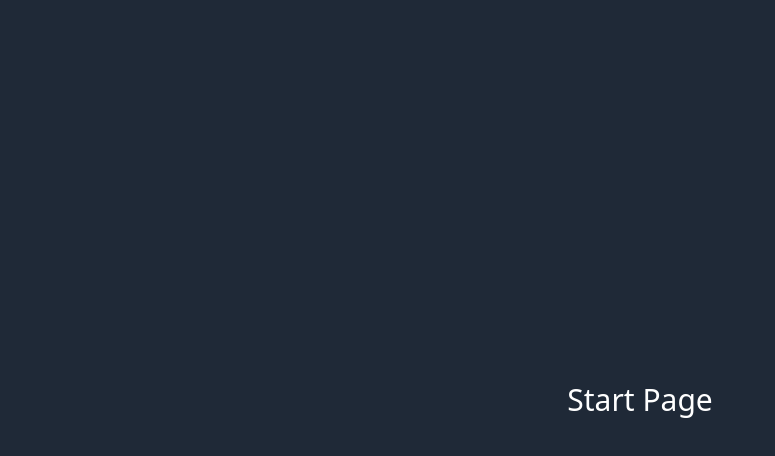
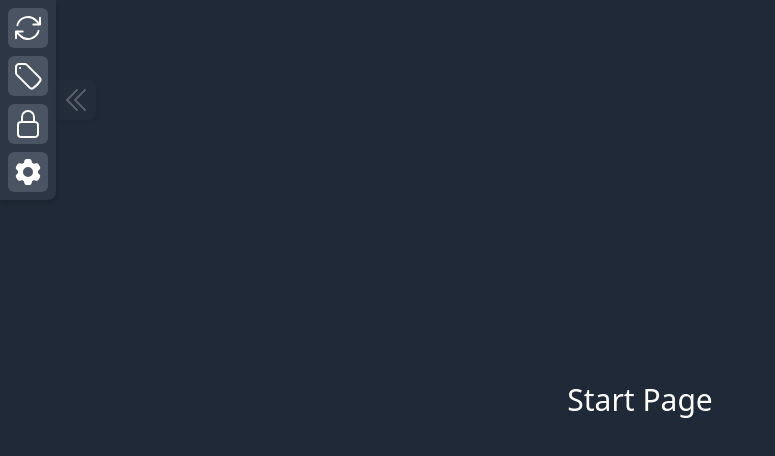
Before and after one commit to KiljanK/slider-logic, a React (Create React App) app: page / in a window 1280 px wide. Shown: the top 456 px of the page, without its empty margins (0-775 px from the left). Built offline with nearby package versions, Linux system fonts and the light colour scheme.

Commit message:
Added Basic Control Panel

```diff
--- a/src/App.jsx
+++ b/src/App.jsx
@@ -1,6 +1,20 @@
+import { useState } from "react";
+import ControlPanel from "./components/ControlPanel";
+import ShowStates from "./utility/ShowStates";
+
 function App() {
+	let [sliderSettings, setSliderSettings] = useState({});
+	let [labelDisplay, setLabelDisplay] = useState(ShowStates.SHORT);
+	let [lockDisplay, setLockDisplay] = useState(ShowStates.SHORT);
+
 	return (
 		<div className="min-w-screen min-h-screen bg-gray-800 text-white flex justify-center items-center">
+			<ControlPanel
+				labelDisplay={labelDisplay}
+				setLabelDisplay={setLabelDisplay}
+				lockDisplay={lockDisplay}
+				setLockDisplay={setLockDisplay}
+			/>
 			<p className="text-3xl">Start Page</p>
 		</div>
 	);
--- /dev/null
+++ b/src/components/ControlPanel.jsx
@@ -0,0 +1,227 @@
+import { useState } from "react";
+import toggleDisplayStates from "../utility/toggleDisplayStates";
+import ShowStates from "../utility/ShowStates";
+
+let ControlPanel = ({
+	labelDisplay,
+	setLabelDisplay,
+	lockDisplay,
+	setLockDisplay,
+}) => {
+	// region Setup
+
+	let [visibility, setVisibility] = useState(true);
+
+	let labelOnClick = () => {
+		toggleDisplayStates(labelDisplay, setLabelDisplay);
+	};
+
+	let lockOnClick = () => {
+		toggleDisplayStates(lockDisplay, setLockDisplay);
+	};
+
+	// region Icons
+
+	// HEROICONS chevron-double-left
+	let chevronLeft = (
+		<svg
+			xmlns="http://www.w3.org/2000/svg"
+			fill="none"
+			viewBox="0 0 24 24"
+			strokeWidth={1.5}
+			stroke="currentColor"
+			className="size-8"
+		>
+			<path
+				strokeLinecap="round"
+				strokeLinejoin="round"
+				d="m18.75 4.5-7.5 7.5 7.5 7.5m-6-15L5.25 12l7.5 7.5"
+			/>
+		</svg>
+	);
+
+	// HEROICONS
+	let reloadIcon = (
+		<svg
+			xmlns="http://www.w3.org/2000/svg"
+			fill="none"
+			viewBox="0 0 24 24"
+			strokeWidth={1.5}
+			stroke="currentColor"
+			className="size-8"
+		>
+			<path
+				strokeLinecap="round"
+				strokeLinejoin="round"
+				d="M16.023 9.348h4.992v-.001M2.985 19.644v-4.992m0 0h4.992m-4.993 0 3.181 3.183a8.25 8.25 0 0 0 13.803-3.7M4.031 9.865a8.25 8.25 0 0 1 13.803-3.7l3.181 3.182m0-4.991v4.99"
+			/>
+		</svg>
+	);
+
+	// HEROICONS tag
+	let labelsIcon = (
+		<svg
+			xmlns="http://www.w3.org/2000/svg"
+			fill="none"
+			viewBox="0 0 24 24"
+			strokeWidth={1.5}
+			stroke="currentColor"
+			className="size-8"
+		>
+			<path
+				strokeLinecap="round"
+				strokeLinejoin="round"
+				d="M9.568 3H5.25A2.25 2.25 0 0 0 3 5.25v4.318c0 .597.237 1.17.659 1.591l9.581 9.581c.699.699 1.78.872 2.607.33a18.095 18.095 0 0 0 5.223-5.223c.542-.827.369-1.908-.33-2.607L11.16 3.66A2.25 2.25 0 0 0 9.568 3Z"
+			/>
+			<path
+				strokeLinecap="round"
+				strokeLinejoin="round"
+				d="M6 6h.008v.008H6V6Z"
+			/>
+		</svg>
+	);
+
+	// HEROICONS tag (solid)
+	let labelsIconFull = (
+		<svg
+			xmlns="http://www.w3.org/2000/svg"
+			viewBox="0 0 24 24"
+			fill="currentColor"
+			className="size-8"
+		>
+			<path
+				fillRule="evenodd"
+				d="M5.25 2.25a3 3 0 0 0-3 3v4.318a3 3 0 0 0 .879 2.121l9.58 9.581c.92.92 2.39 1.186 3.548.428a18.849 18.849 0 0 0 5.441-5.44c.758-1.16.492-2.629-.428-3.548l-9.58-9.581a3 3 0 0 0-2.122-.879H5.25ZM6.375 7.5a1.125 1.125 0 1 0 0-2.25 1.125 1.125 0 0 0 0 2.25Z"
+				clipRule="evenodd"
+			/>
+		</svg>
+	);
+
+	// HEROICONS lock-closed
+	let lockIcon = (
+		<svg
+			xmlns="http://www.w3.org/2000/svg"
+			fill="none"
+			viewBox="0 0 24 24"
+			strokeWidth={1.5}
+			stroke="currentColor"
+			className="size-8"
+		>
+			<path
+				strokeLinecap="round"
+				strokeLinejoin="round"
+				d="M16.5 10.5V6.75a4.5 4.5 0 1 0-9 0v3.75m-.75 11.25h10.5a2.25 2.25 0 0 0 2.25-2.25v-6.75a2.25 2.25 0 0 0-2.25-2.25H6.75a2.25 2.25 0 0 0-2.25 2.25v6.75a2.25 2.25 0 0 0 2.25 2.25Z"
+			/>
+		</svg>
+	);
+
+	// HEROICONS lock-closed (solid)
+	let lockIconFull = (
+		<svg
+			xmlns="http://www.w3.org/2000/svg"
+			viewBox="0 0 24 24"
+			fill="currentColor"
+			className="size-8"
+		>
+			<path
+				fillRule="evenodd"
+				d="M12 1.5a5.25 5.25 0 0 0-5.25 5.25v3a3 3 0 0 0-3 3v6.75a3 3 0 0 0 3 3h10.5a3 3 0 0 0 3-3v-6.75a3 3 0 0 0-3-3v-3c0-2.9-2.35-5.25-5.25-5.25Zm3.75 8.25v-3a3.75 3.75 0 1 0-7.5 0v3h7.5Z"
+				clipRule="evenodd"
+			/>
+		</svg>
+	);
+
+	// HEROICONS cog-6-tooth (solid)
+	let settingsIcon = (
+		<svg
+			xmlns="http://www.w3.org/2000/svg"
+			viewBox="0 0 24 24"
+			fill="currentColor"
+			className="size-8"
+		>
+			<path
+				fillRule="evenodd"
+				d="M11.078 2.25c-.917 0-1.699.663-1.85 1.567L9.05 4.889c-.02.12-.115.26-.297.348a7.493 7.493 0 0 0-.986.57c-.166.115-.334.126-.45.083L6.3 5.508a1.875 1.875 0 0 0-2.282.819l-.922 1.597a1.875 1.875 0 0 0 .432 2.385l.84.692c.095.078.17.229.154.43a7.598 7.598 0 0 0 0 1.139c.015.2-.059.352-.153.43l-.841.692a1.875 1.875 0 0 0-.432 2.385l.922 1.597a1.875 1.875 0 0 0 2.282.818l1.019-.382c.115-.043.283-.031.45.082.312.214.641.405.985.57.182.088.277.228.297.35l.178 1.071c.151.904.933 1.567 1.85 1.567h1.844c.916 0 1.699-.663 1.85-1.567l.178-1.072c.02-.12.114-.26.297-.349.344-.165.673-.356.985-.57.167-.114.335-.125.45-.082l1.02.382a1.875 1.875 0 0 0 2.28-.819l.923-1.597a1.875 1.875 0 0 0-.432-2.385l-.84-.692c-.095-.078-.17-.229-.154-.43a7.614 7.614 0 0 0 0-1.139c-.016-.2.059-.352.153-.43l.84-.692c.708-.582.891-1.59.433-2.385l-.922-1.597a1.875 1.875 0 0 0-2.282-.818l-1.02.382c-.114.043-.282.031-.449-.083a7.49 7.49 0 0 0-.985-.57c-.183-.087-.277-.227-.297-.348l-.179-1.072a1.875 1.875 0 0 0-1.85-1.567h-1.843ZM12 15.75a3.75 3.75 0 1 0 0-7.5 3.75 3.75 0 0 0 0 7.5Z"
+				clipRule="evenodd"
+			/>
+		</svg>
+	);
+
+	let buttons = {
+		reload: {
+			iconInactive: reloadIcon,
+			iconActive: reloadIcon,
+			logicState: ShowStates.LONG,
+			onClick: () => {},
+		},
+
+		labels: {
+			iconInactive: labelsIcon,
+			iconActive: labelsIconFull,
+			logicState: labelDisplay,
+			onClick: labelOnClick,
+		},
+
+		locks: {
+			iconInactive: lockIcon,
+			iconActive: lockIconFull,
+			logicState: lockDisplay,
+			onClick: lockOnClick,
+		},
+
+		settings: {
+			iconInactive: settingsIcon,
+			iconActive: settingsIcon,
+			logicState: ShowStates.LONG,
+			onClick: () => {},
+		},
+	};
+
+	// region Rendering
+
+	let buttonClasses = `bg-gray-500/50 hover:bg-gray-700/50 active:scale-[0.9] text-white flex items-center justify-center p-1`;
+	let hidingToggleClasses = `transition-all ${
+		visibility ? "" : "rotate-180"
+	}`;
+
+	return (
+		<header
+			className={`absolute top-0 left-0 h-fit ${
+				visibility ? "" : "-translate-x-[100%]"
+			} transition-all rounded-br-lg w-fit p-2 bg-gray-600/30 shadow-md text-white flex flex-col space-y-2`}
+		>
+			{Object.keys(buttons).map((buttonName) => {
+				let button = buttons[buttonName];
+
+				let opacity = button.logicState ? "opacity-100" : "opacity-25";
+				let icon = button.iconInactive;
+
+				if (button.logicState === ShowStates.LONG) {
+					icon = button.iconActive;
+				}
+
+				return (
+					<button
+						className={`${opacity} ${buttonClasses} rounded-md`}
+						key={`header-button-${buttonName}`}
+						onClick={button.onClick}
+					>
+						{icon}
+					</button>
+				);
+			})}
+
+			{/* Separate Hiding / Showing Button */}
+			<button
+				className={`absolute top-[50%] right-[0] -translate-y-1/2 translate-x-[100%] rounded-r-lg !m-0 bg-gray-600/30 shadow-md p-1 opacity-25 hover:opacity-100 transition-all`}
+				onClick={() => {
+					setVisibility(!visibility);
+				}}
+			>
+				<p className={hidingToggleClasses}>{chevronLeft}</p>
+			</button>
+		</header>
+	);
+};
+
+export default ControlPanel;
--- /dev/null
+++ b/src/utility/ShowStates.jsx
@@ -0,0 +1,6 @@
+const ShowStates = Object.freeze({
+	SHORT: Symbol("short"),
+	LONG: Symbol("long"),
+});
+
+export default ShowStates;
--- /dev/null
+++ b/src/utility/toggleDisplayStates.jsx
@@ -0,0 +1,18 @@
+import ShowStates from "./ShowStates";
+
+let toggleDisplayStates = (state, setter) => {
+	let current = state;
+	let next = null;
+
+	if (!current) {
+		next = ShowStates.SHORT;
+	} else if (current === ShowStates.SHORT) {
+		next = ShowStates.LONG;
+	} else if (current === ShowStates.LONG) {
+		next = null;
+	}
+
+	setter(next);
+};
+
+export default toggleDisplayStates;
```
